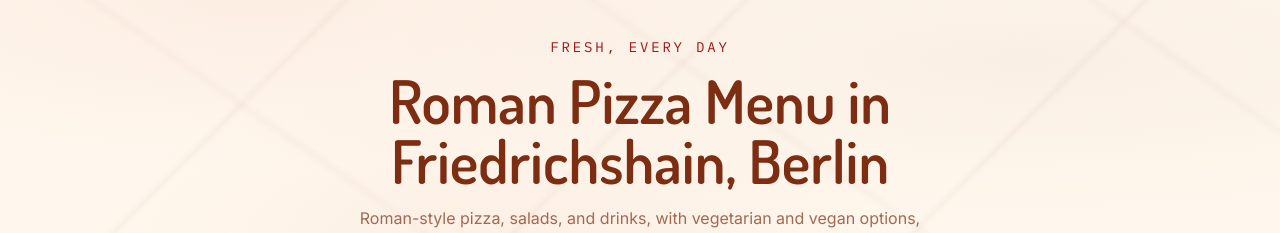
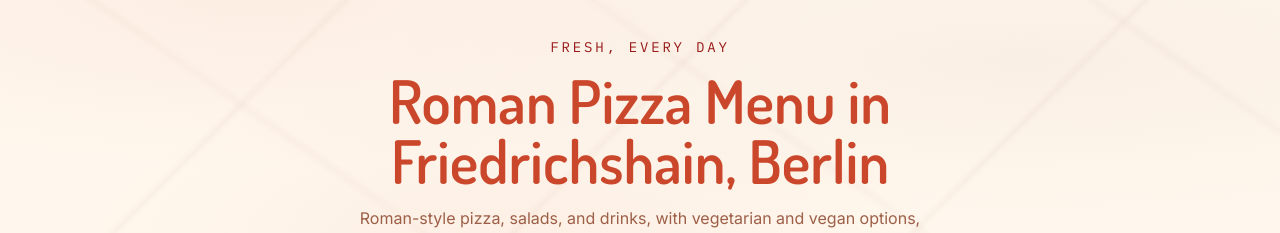
Before and after one commit to ziamariaberlin2-home/one-scroll-web, a Next.js app: page /one-scroll-web/menu in a window 1280 px wide. Shown: the part 142-375 px from the top of the page. Built offline with nearby package versions, Linux system fonts and the light colour scheme.

Commit message:
Add files via upload

```diff
--- a/app/menu/page.js
+++ b/app/menu/page.js
@@ -13,10 +13,10 @@ export default function MenuPage() {
       <section className="marble-light pb-4 pt-16 text-center md:pt-20">
         <div className="mx-auto max-w-3xl px-6 md:px-10">
           <span className="eyebrow">Fresh, Every Day</span>
-          <h1 className="display-heading mt-3 text-4xl text-ink md:text-6xl">
+          <h1 className="display-heading mt-3 text-4xl text-wine/90 md:text-6xl">
             Roman Pizza Menu in Friedrichshain, Berlin
           </h1>
-          <p className="mx-auto mt-4 max-w-xl font-body text-ink/70">
+          <p className="mx-auto mt-4 max-w-xl font-body text-ink/75">
             Roman-style pizza, salads, and drinks, with vegetarian and vegan options, from just
             €2.50 a slice.
           </p>
```
